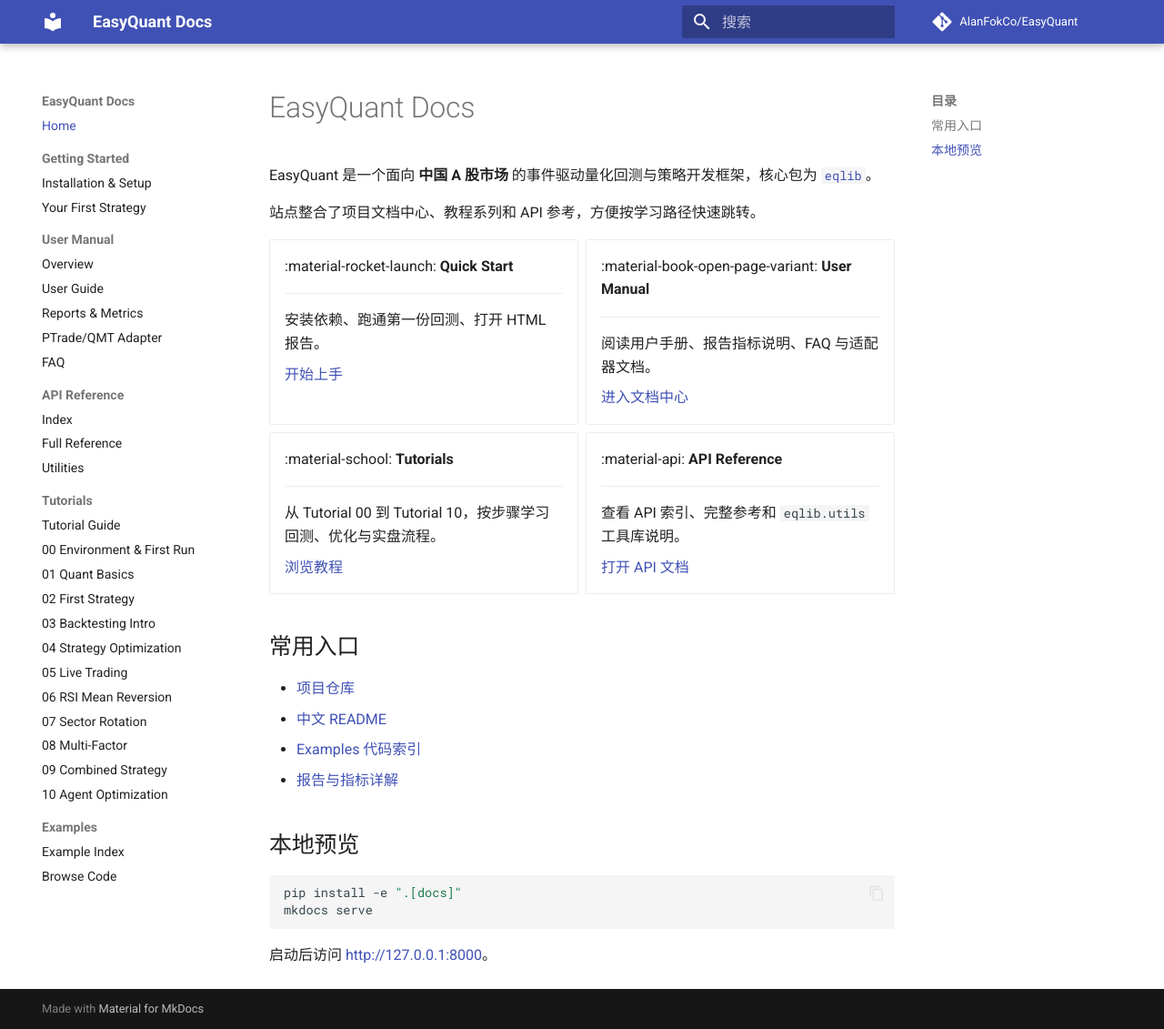
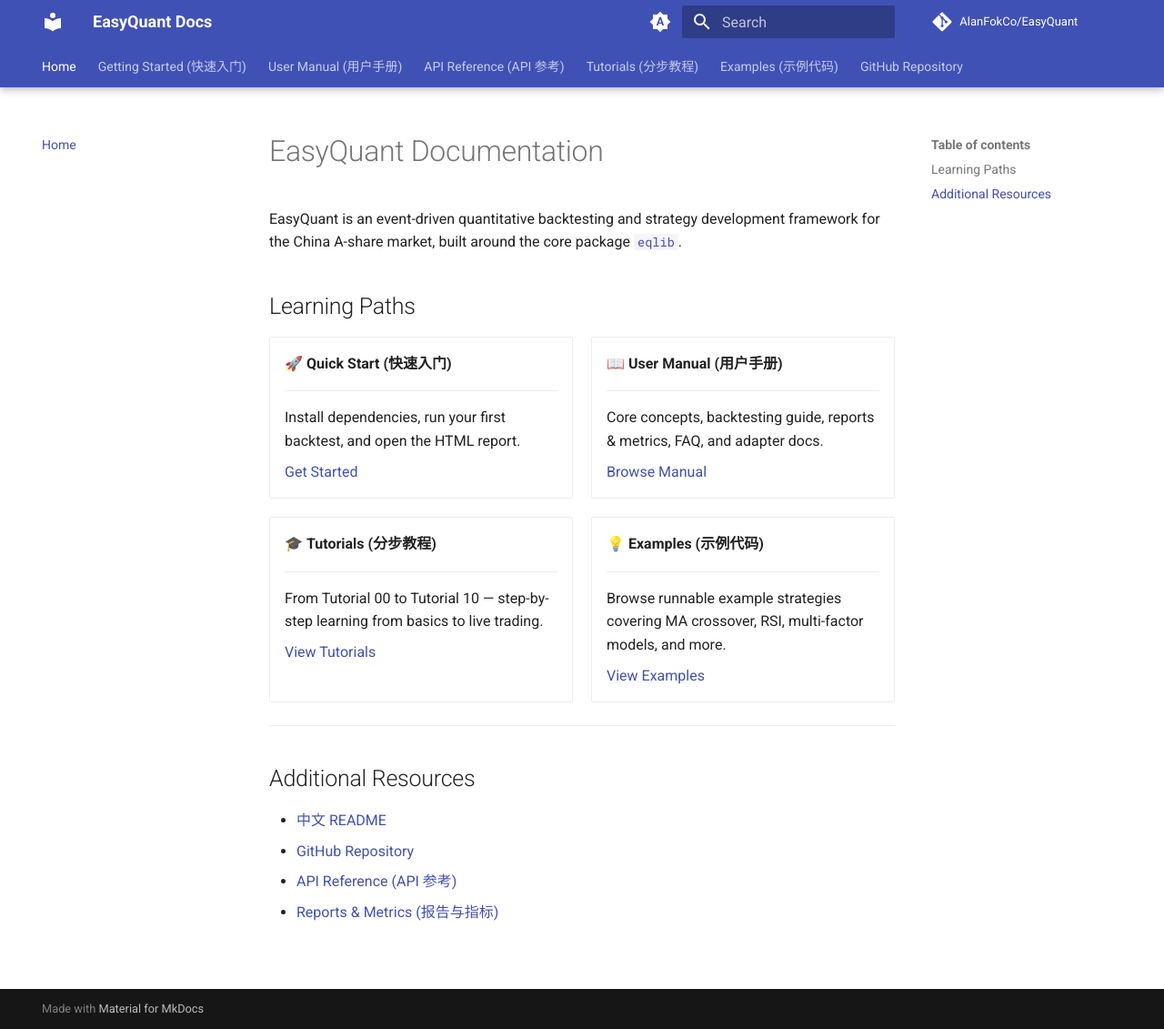
Before and after one commit to AlanFokCo/EasyQuant, an MkDocs documentation site: the page built from docs/index.md, in a window 1280 px wide and 1131 px high. Shown: the whole window at 91% size. Built offline with MkDocs 1.6.1 and Material for MkDocs 9.7.7, drawn with Linux system fonts in a browser that asks for light colours; comment, search, counter and statistics services are not loaded.

Commit message:
docs: optimize navigation structure and bilingual labels
- Fix icon rendering: replace :material-xxx: shortcodes with emoji
- Remove dev-only 本地预览 section from homepage
- Rewrite docs/index.md with clean bilingual landing page and 4-card grid
- Update mkdocs.yml: bilingual nav labels, navigation.tabs/sticky/indexes,
  search.highlight, light/dark palette toggle, pymdownx.emoji extension
- Add docs/assets/stylesheets/extra.css for card layout and code block polish

Agent-Logs-Url: https://github.com/AlanFokCo/EasyQuant/sessions/15fcaf1b-8920-405c-917f-5c90233530ac

Co-authored-by: AlanFokCo <49893220+AlanFokCo@users.noreply.github.com>

````diff
--- /dev/null
+++ b/docs/assets/stylesheets/extra.css
@@ -0,0 +1,15 @@
+/* Better card layout */
+.md-typeset .grid {
+  grid-template-columns: repeat(auto-fit, minmax(250px, 1fr));
+  gap: 1rem;
+}
+
+/* Hide raw HTML comments */
+[hidden] {
+  display: none;
+}
+
+/* Better code block styling */
+.md-typeset pre > code {
+  border-radius: 0.5rem;
+}
--- a/docs/index.md
+++ b/docs/index.md
@@ -1,57 +1,50 @@
-# EasyQuant Docs
+# EasyQuant Documentation
 
-EasyQuant 是一个面向 **中国 A 股市场** 的事件驱动量化回测与策略开发框架，核心包为 [`eqlib`](https://github.com/AlanFokCo/EasyQuant/tree/main/eqlib)。
+EasyQuant is an event-driven quantitative backtesting and strategy development framework for the China A-share market, built around the core package [`eqlib`](https://github.com/AlanFokCo/EasyQuant/tree/main/eqlib).
 
-站点整合了项目文档中心、教程系列和 API 参考，方便按学习路径快速跳转。
+## Learning Paths
 
 <div class="grid cards" markdown>
 
--   :material-rocket-launch: **Quick Start**
+-   🚀 **Quick Start (快速入门)**
 
     ---
 
-    安装依赖、跑通第一份回测、打开 HTML 报告。
+    Install dependencies, run your first backtest, and open the HTML report.
 
-    [开始上手](doc/user_guide.md)
+    [Get Started](doc/user_guide.md)
 
--   :material-book-open-page-variant: **User Manual**
+-   📖 **User Manual (用户手册)**
 
     ---
 
-    阅读用户手册、报告指标说明、FAQ 与适配器文档。
+    Core concepts, backtesting guide, reports & metrics, FAQ, and adapter docs.
 
-    [进入文档中心](doc/README.md)
+    [Browse Manual](doc/README.md)
 
--   :material-school: **Tutorials**
+-   🎓 **Tutorials (分步教程)**
 
     ---
 
-    从 Tutorial 00 到 Tutorial 10，按步骤学习回测、优化与实盘流程。
+    From Tutorial 00 to Tutorial 10 — step-by-step learning from basics to live trading.
 
-    [浏览教程](tutorials/README.md)
+    [View Tutorials](tutorials/README.md)
 
--   :material-api: **API Reference**
+-   💡 **Examples (示例代码)**
 
     ---
 
-    查看 API 索引、完整参考和 `eqlib.utils` 工具库说明。
+    Browse runnable example strategies covering MA crossover, RSI, multi-factor models, and more.
 
-    [打开 API 文档](doc/api_index.md)
+    [View Examples](examples/Examples.md)
 
 </div>
 
-## 常用入口
+---
 
-- [项目仓库](https://github.com/AlanFokCo/EasyQuant)
-- [中文 README](README_zh.md)
-- [Examples 代码索引](examples/Examples.md)
-- [报告与指标详解](doc/reports_and_metrics.md)
+## Additional Resources
 
-## 本地预览
-
-```bash
-pip install -e ".[docs]"
-mkdocs serve
-```
-
-启动后访问 <http://127.0.0.1:8000>。
+- <a href="https://github.com/AlanFokCo/EasyQuant/blob/main/README_zh.md">中文 README</a>
+- <a href="https://github.com/AlanFokCo/EasyQuant">GitHub Repository</a>
+- <a href="doc/api_index.md">API Reference (API 参考)</a>
+- <a href="doc/reports_and_metrics.md">Reports &amp; Metrics (报告与指标)</a>
--- a/mkdocs.yml
+++ b/mkdocs.yml
@@ -5,13 +5,33 @@ repo_name: AlanFokCo/EasyQuant
 docs_dir: docs
 theme:
   name: material
-  language: zh
+  language: en
   features:
+    - navigation.tabs
+    - navigation.tabs.sticky
     - navigation.expand
-    - navigation.sections
+    - navigation.indexes
     - navigation.top
     - toc.follow
+    - search.highlight
     - content.code.copy
+  palette:
+    - media: "(prefers-color-scheme)"
+      toggle:
+        icon: material/brightness-auto
+        name: Switch to light/dark mode
+    - media: "(prefers-color-scheme: light)"
+      scheme: default
+      toggle:
+        icon: material/brightness-7
+        name: Switch to dark mode
+    - media: "(prefers-color-scheme: dark)"
+      scheme: slate
+      toggle:
+        icon: material/brightness-4
+        name: Switch to system preference
+extra_css:
+  - assets/stylesheets/extra.css
 plugins:
   - search:
       lang:
@@ -31,38 +51,48 @@ markdown_extensions:
       slugify: !!python/object/apply:pymdownx.slugs.slugify
         kwds:
           case: lower
+  - pymdownx.emoji:
+      emoji_index: !!python/name:material.extensions.emoji.twemoji
+      emoji_generator: !!python/name:material.extensions.emoji.to_svg
   - pymdownx.highlight:
       anchor_linenums: true
   - pymdownx.inlinehilite
   - pymdownx.superfences
 nav:
   - Home: index.md
-  - Getting Started:
-      - Installation & Setup: doc/user_guide.md
-      - Your First Strategy: tutorials/02_first_strategy.md
-  - User Manual:
-      - Overview: doc/README.md
-      - User Guide: doc/user_guide.md
-      - Reports & Metrics: doc/reports_and_metrics.md
-      - PTrade/QMT Adapter: doc/ptrade_adapter.md
-      - FAQ: doc/FAQ.md
-  - API Reference:
-      - Index: doc/api_index.md
-      - Full Reference: doc/api_reference.md
-      - Utilities: doc/utils_reference.md
-  - Tutorials:
-      - Tutorial Guide: tutorials/README.md
-      - 00 Environment & First Run: tutorials/00_environment_and_first_run.md
-      - 01 Quant Basics: tutorials/01_quant_basics.md
-      - 02 First Strategy: tutorials/02_first_strategy.md
-      - 03 Backtesting Intro: tutorials/03_backtesting.md
-      - 04 Strategy Optimization: tutorials/04_strategy_optimization.md
-      - 05 Live Trading: tutorials/05_live_trading.md
-      - 06 RSI Mean Reversion: tutorials/06_rsi_mean_reversion.md
-      - 07 Sector Rotation: tutorials/07_sector_rotation.md
-      - 08 Multi-Factor: tutorials/08_multi_factor.md
-      - 09 Combined Strategy: tutorials/09_combined_strategy.md
-      - 10 Agent Optimization: tutorials/10_agent_optimization.md
-  - Examples:
-      - Example Index: examples/Examples.md
-      - Browse Code: https://github.com/AlanFokCo/EasyQuant/tree/main/examples
+
+  - Getting Started (快速入门):
+      - Introduction (项目简介): doc/README.md
+      - Installation (安装配置): doc/user_guide.md
+      - Quick Start Guide (快速开始): tutorials/00_environment_and_first_run.md
+
+  - User Manual (用户手册):
+      - Overview (概览): doc/user_guide.md
+      - Reports & Metrics (报告与指标): doc/reports_and_metrics.md
+      - PTrade/QMT Adapter (实盘适配): doc/ptrade_adapter.md
+      - FAQ (常见问题): doc/FAQ.md
+
+  - API Reference (API 参考):
+      - Index (索引): doc/api_index.md
+      - Complete API (完整 API): doc/api_reference.md
+      - Utilities (工具库): doc/utils_reference.md
+
+  - Tutorials (分步教程):
+      - Tutorial Overview (教程导读): tutorials/README.md
+      - "00 - Environment Setup (环境配置)": tutorials/00_environment_and_first_run.md
+      - "01 - Quant Basics (量化基础)": tutorials/01_quant_basics.md
+      - "02 - First Strategy (首个策略)": tutorials/02_first_strategy.md
+      - "03 - Backtesting (回测入门)": tutorials/03_backtesting.md
+      - "04 - Strategy Optimization (策略优化)": tutorials/04_strategy_optimization.md
+      - "05 - Live Trading (实盘交易)": tutorials/05_live_trading.md
+      - "06 - RSI Mean Reversion (RSI 均值回归)": tutorials/06_rsi_mean_reversion.md
+      - "07 - Sector Rotation (行业轮动)": tutorials/07_sector_rotation.md
+      - "08 - Multi-Factor (多因子)": tutorials/08_multi_factor.md
+      - "09 - Combined Strategy (组合策略)": tutorials/09_combined_strategy.md
+      - "10 - Agent Optimization (Agent 优化)": tutorials/10_agent_optimization.md
+
+  - Examples (示例代码):
+      - Example Index (示例索引): examples/Examples.md
+      - Browse on GitHub (GitHub 浏览): https://github.com/AlanFokCo/EasyQuant/tree/main/examples
+
+  - GitHub Repository: https://github.com/AlanFokCo/EasyQuant
````
